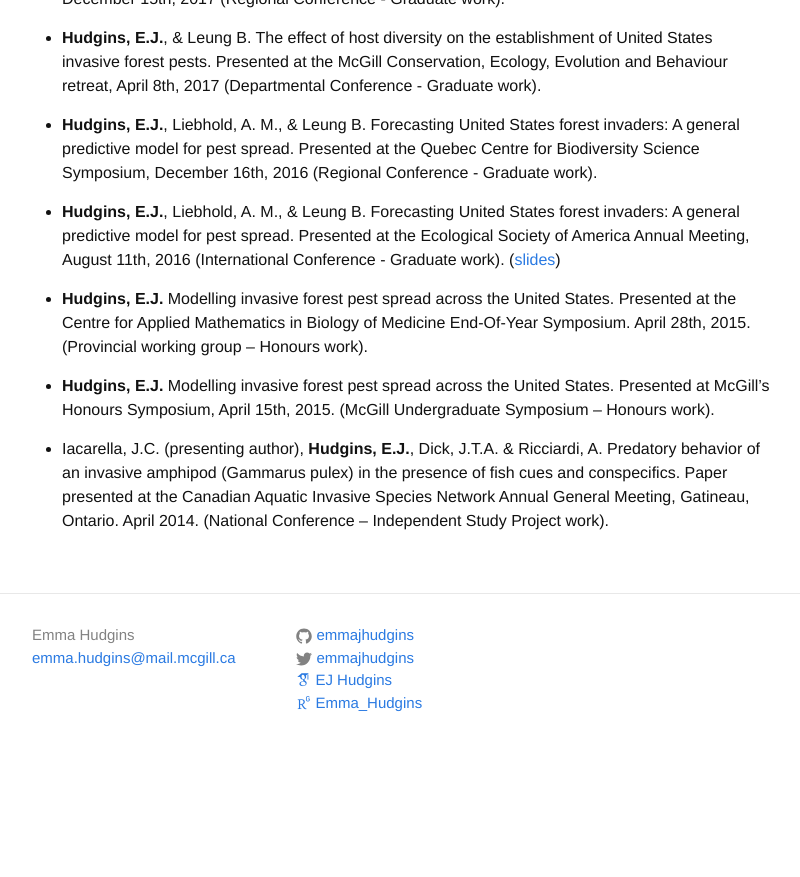
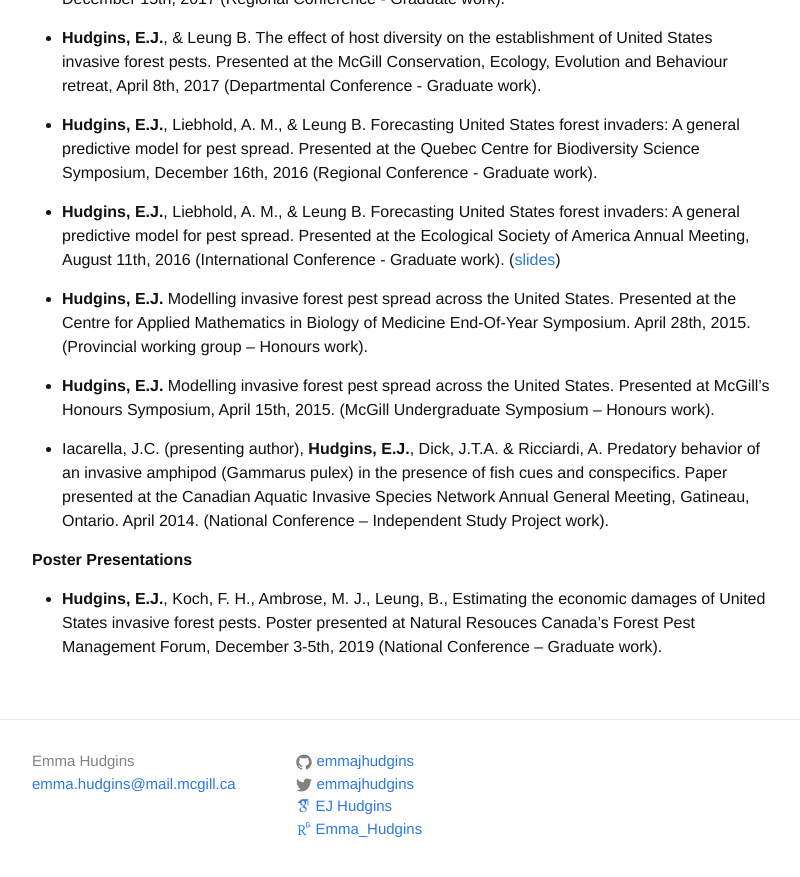
Before and after one commit to emmajhudgins/emmajhudgins.github.io, a Jekyll site: the page built from publications.md, in a window 1280 px wide and 900 px high, scrolled down 1512 px. Shown: the top 877 px of the window, without its empty margins (238-1038 px from the left). Built offline with Jekyll 4.4.1, drawn with Linux system fonts in a browser that asks for light colours; nearby versions of some CDN libraries; some web fonts are replaced; before the commit the page ends 2286 px from its top, so only the background shows below that; some of the changed text lies outside the part shown.

Commit message:
updated with most recent work

```diff
--- a/index.html
+++ b/index.html
@@ -5,9 +5,13 @@ layout: default
 <div class="home">
 	I am a PhD candidate in Brian Leung's lab at McGill University in Montréal, Canada. <br><br>
 
-I use computational methods to study invasive species dispersal at the macroecological scale. <br><br>
+I use computational methods to study the ecology,impacts, and management of invasive species at the macroecological scale. <br><br>
 
 	I am interested in uncovering broad generalities that emerge across species in spite of their idiosyncrasies, as a consequence of anthropogenic processes.<br><br>
 
 	My current study system is United States forest pests, where human transport (via firewood and analogous mechanisms) leads to unexpected predictive ability across all species simultaneously.
+
+	I have built ecological models for invasive forest pest dispersal, establishent, and associated tree mortality, models of urban tree distributions, and used these models to project economic losses in terms of street tree mortality due to forest pests in urban areas.
+
+	I am currently working on using these submodels to produce heuristics for the optimal spatiotemporal management of invasive species using mixed integer linear programming.
 </div>
--- a/publications.md
+++ b/publications.md
@@ -57,3 +57,7 @@ order: 2
 * **Hudgins, E.J.** Modelling invasive forest pest spread across the United States. Presented at McGill’s Honours Symposium, April 15th, 2015. (McGill Undergraduate Symposium – Honours work).
 
 * Iacarella, J.C. (presenting author), **Hudgins, E.J.**, Dick, J.T.A. & Ricciardi, A. Predatory behavior of an invasive amphipod (Gammarus pulex) in the presence of fish cues and conspecifics. Paper presented at the Canadian Aquatic Invasive Species Network Annual General Meeting, Gatineau, Ontario. April 2014. (National Conference – Independent Study Project work).
+
+**Poster Presentations**
+
+* **Hudgins, E.J.**, Koch, F. H., Ambrose, M. J., Leung, B., Estimating the economic damages of United States invasive forest pests. Poster presented at Natural Resouces Canada’s Forest Pest Management Forum, December 3-5th, 2019 (National Conference – Graduate work).
```
Also changed, not shown: other parts of publications.md (+1 -1 lines), 3 other files.
